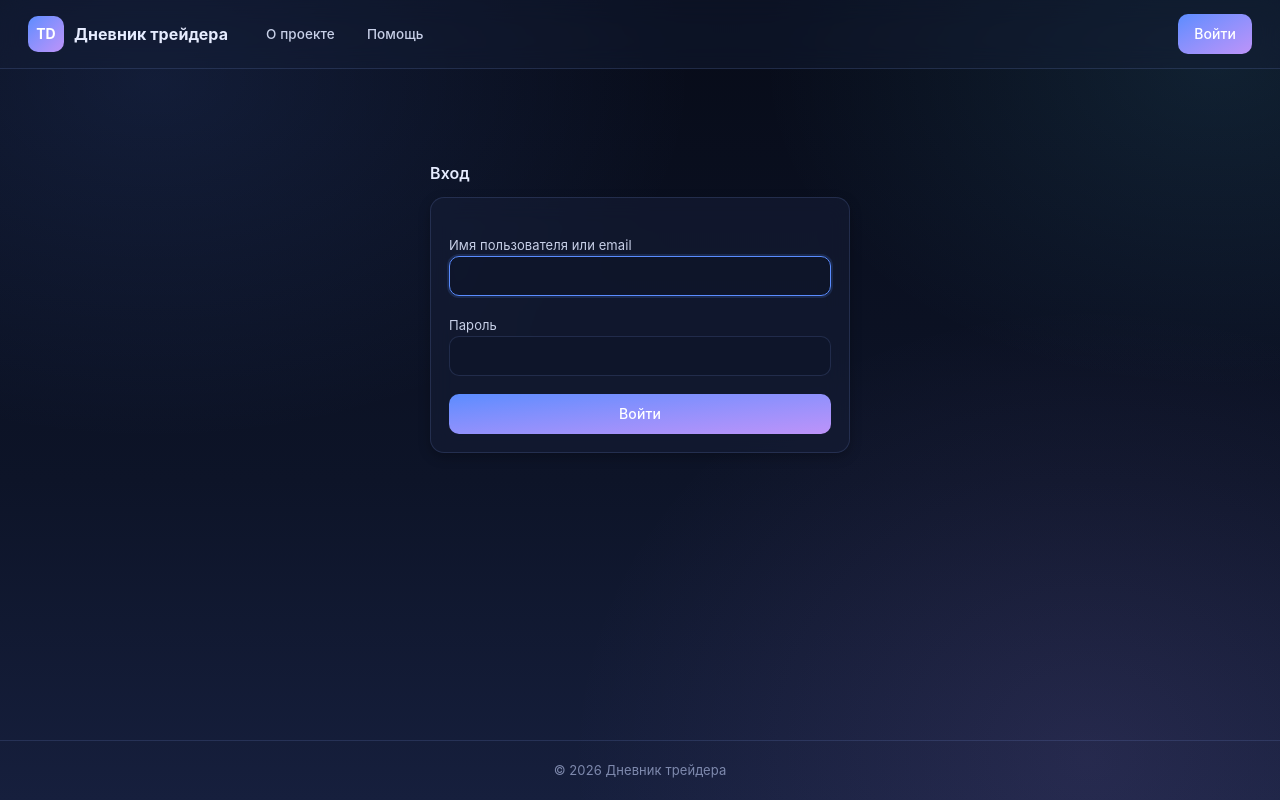
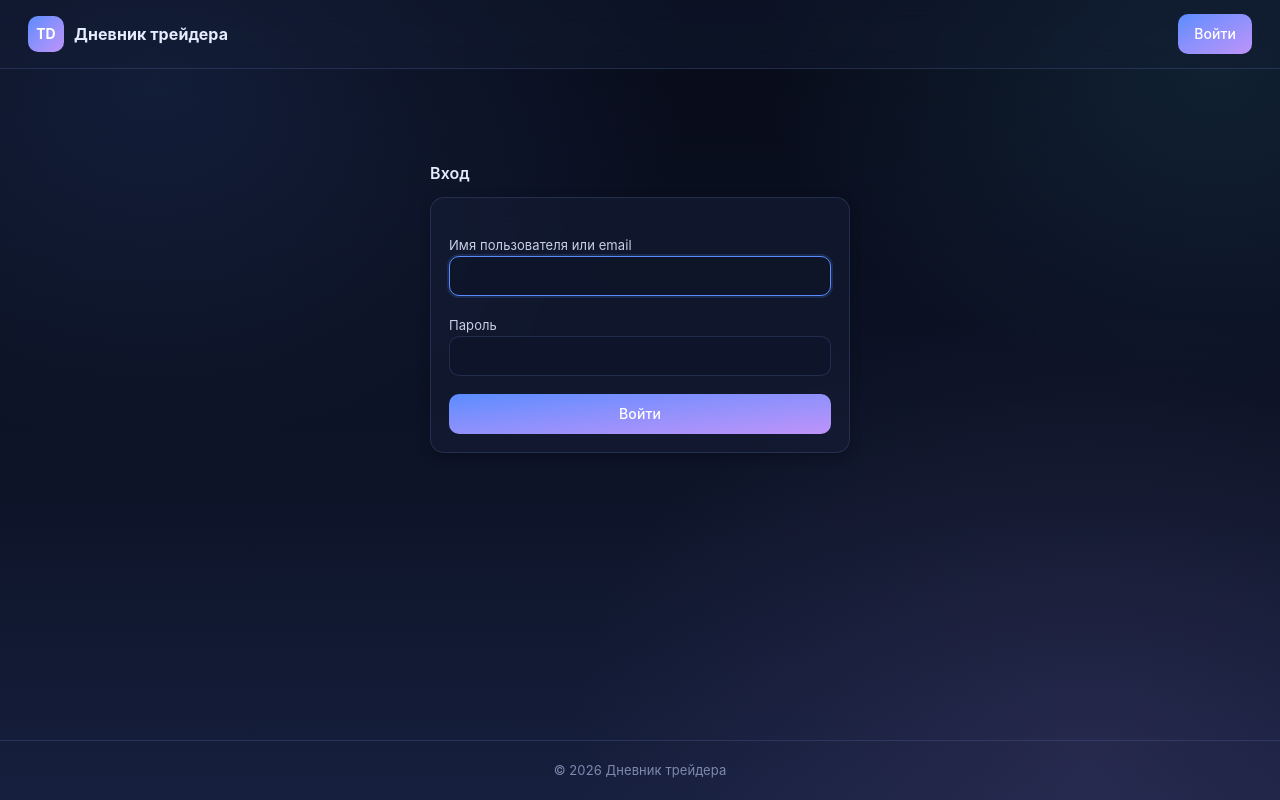
Before and after one commit to 367300/interactive_trader_diary, a React (Vite) app in the folder frontend/: page /login in a window 1280 px wide. Built offline with nearby package versions, Linux system fonts and the light colour scheme; no server answers.

Commit message:
fix(frontend): скрыть навигацию о проекте и помощь в закрытом режиме

```diff
--- a/frontend/src/components/PublicLayout.tsx
+++ b/frontend/src/components/PublicLayout.tsx
@@ -17,10 +17,14 @@ export default function PublicLayout() {
           <span className="w-9 h-9 rounded-[10px] bg-gradient-to-br from-blue to-purple grid place-items-center text-white font-bold text-sm">TD</span>
           <span className="font-bold">Дневник трейдера</span>
         </a>
-        <nav className="hidden sm:flex flex-1 gap-1">
-          <a href={`${landingHref}about/`} className="px-3.5 py-2 rounded-[10px] text-soft-foreground text-[13.5px] font-medium no-underline hover:bg-glass-soft hover:text-foreground transition-colors">О проекте</a>
-          <a href={`${landingHref}help/`} className="px-3.5 py-2 rounded-[10px] text-soft-foreground text-[13.5px] font-medium no-underline hover:bg-glass-soft hover:text-foreground transition-colors">Помощь</a>
-        </nav>
+        {registrationEnabled ? (
+          <nav className="hidden sm:flex flex-1 gap-1">
+            <a href={`${landingHref}about/`} className="px-3.5 py-2 rounded-[10px] text-soft-foreground text-[13.5px] font-medium no-underline hover:bg-glass-soft hover:text-foreground transition-colors">О проекте</a>
+            <a href={`${landingHref}help/`} className="px-3.5 py-2 rounded-[10px] text-soft-foreground text-[13.5px] font-medium no-underline hover:bg-glass-soft hover:text-foreground transition-colors">Помощь</a>
+          </nav>
+        ) : (
+          <div className="flex-1" />
+        )}
         <div className="hidden sm:flex gap-2 ml-auto">
           {registrationEnabled ? (
             <>
```
